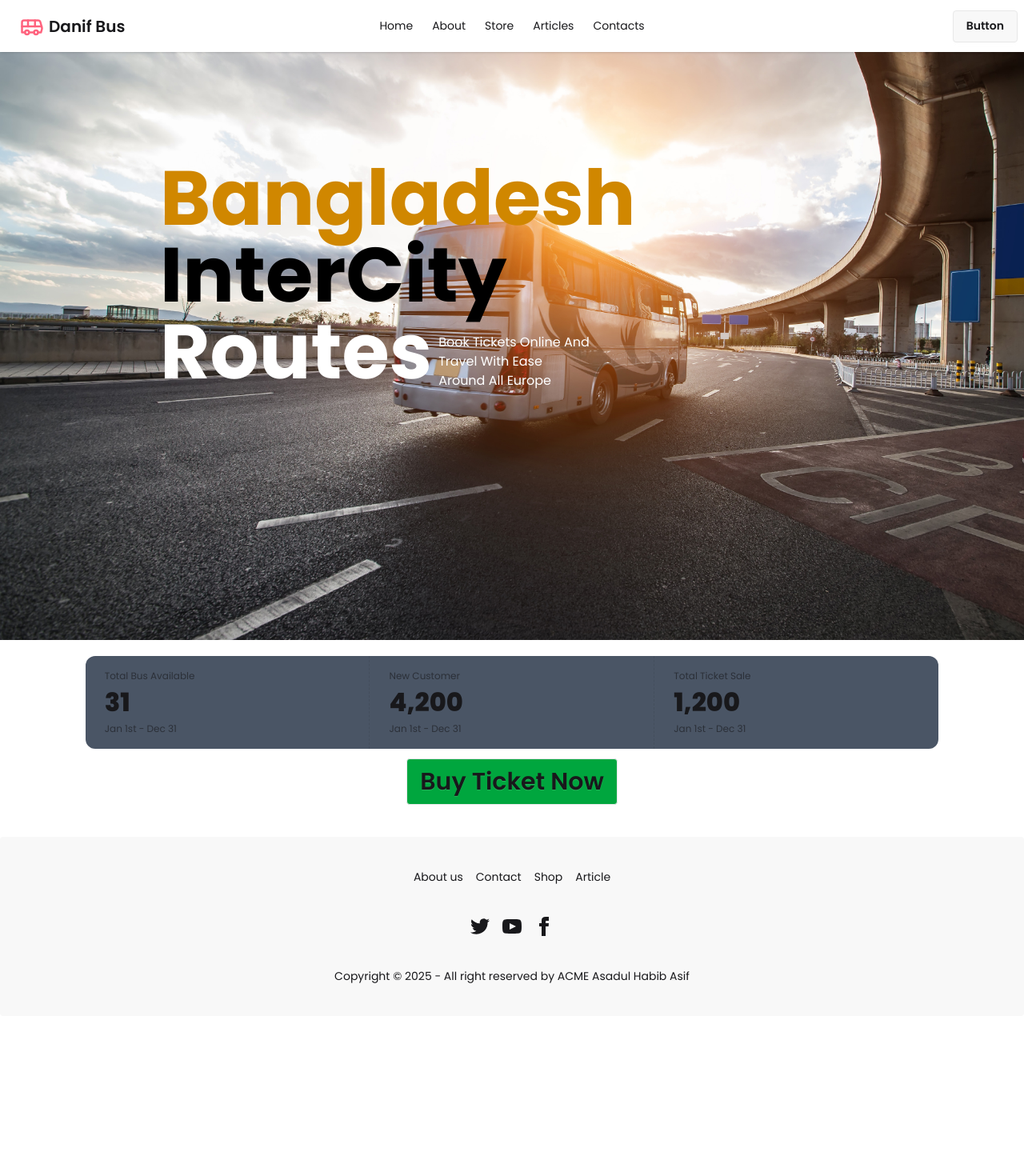
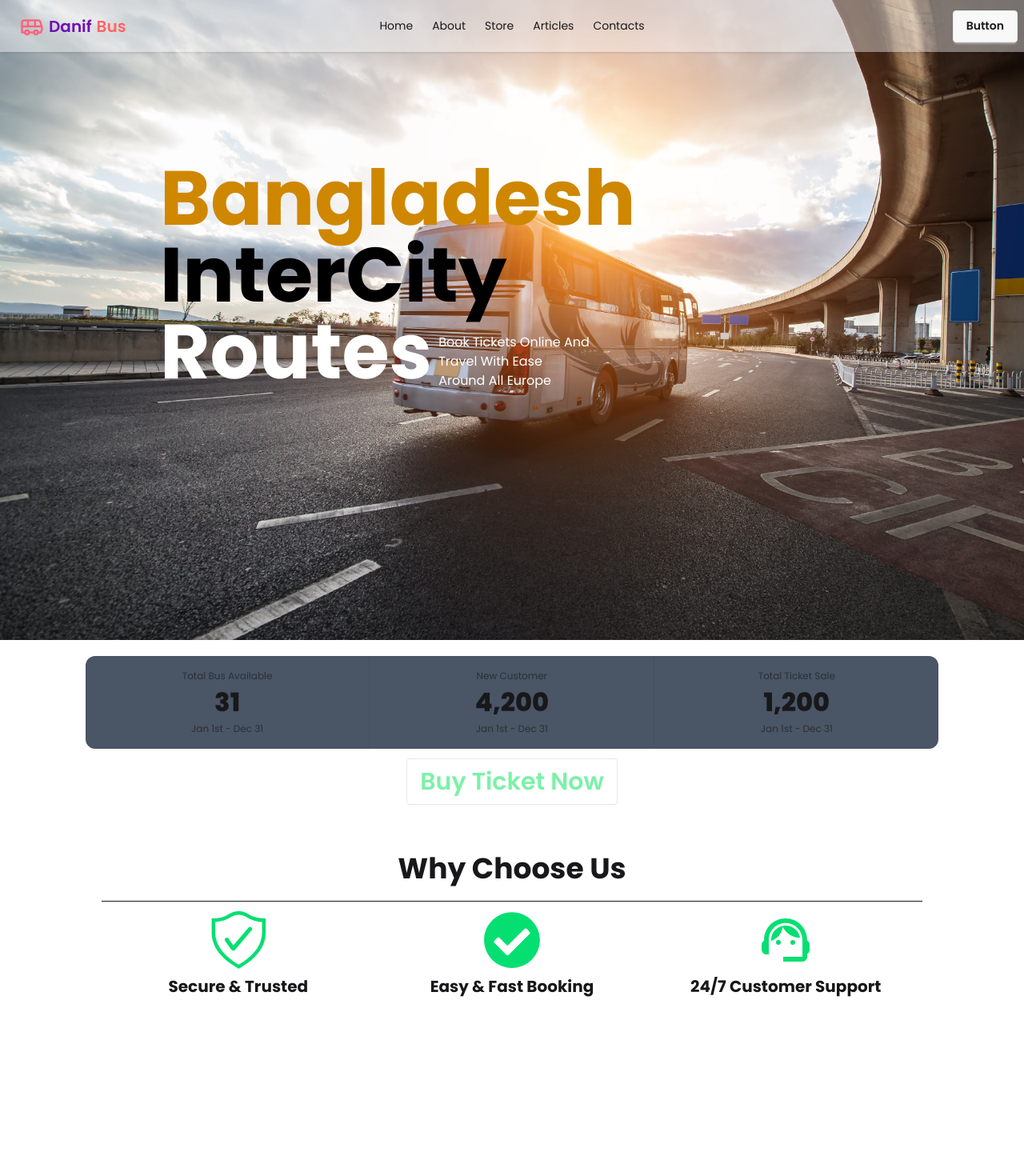
Before and after one commit to asadulhabibasif26/danif-bus-clint, a React (Vite) app: page / in a window 1280 px wide. Shown: the top 1470 px of the page at 80% size. Before the commit the page ends 1270 px from the top, so only its background shows below. Built offline with nearby package versions, Linux system fonts and the light colour scheme.

Commit message:
why choose  us section added

```diff
--- a/src/Home/Banner/Banner.jsx
+++ b/src/Home/Banner/Banner.jsx
@@ -29,7 +29,7 @@ const Banner = () => {
         </div>
       </div>
       <div className="mt-5">
-        <div className="md:flex shadow-2xl shadow-white mx-auto w-10/12 rounded-xl bg-gray-600">
+        <div className="md:flex shadow-2xl shadow-white mx-auto text-center  md:w-10/12 rounded-xl bg-gray-600">
           <div className="stat">
             <div className="stat-title">Total Bus Available</div>
             <div className="stat-value">31</div>
@@ -51,7 +51,7 @@ const Banner = () => {
       </div>
       <div className="mt-3 ">
         <NavLink className='w-full flex justify-center items-center'>
-          <button className="btn bg-green-600 hover:bg-base-100 text-3xl px-4 py-7">
+          <button className="btn bg-white/40 text-green-300 hover:bg-base-100 text-3xl px-4 py-7">
             Buy Ticket Now
           </button>
         </NavLink>
--- a/src/Home/Home/Home.jsx
+++ b/src/Home/Home/Home.jsx
@@ -1,11 +1,13 @@
 import React from 'react';
 import Banner from '../Banner/Banner';
+import WhyChooseUs from '../WhyChooseUs/WhyChooseUs';
 
 
 const Home = () => {
     return (
         <div>
            <Banner></Banner>
+           <WhyChooseUs></WhyChooseUs>
         </div>
     );
 };
--- /dev/null
+++ b/src/Home/WhyChooseUs/WhyChooseUs.jsx
@@ -0,0 +1,32 @@
+import React from 'react';
+import { FaCheckCircle } from 'react-icons/fa';
+import { MdOutlineSupportAgent } from 'react-icons/md';
+import { VscWorkspaceTrusted } from 'react-icons/vsc';
+
+const WhyChooseUs = () => {
+    return (
+        <div className='min-h-[500px] w-10/12 bg-white/10 mt-10 mx-auto rounded-xl px-5 py-5'>
+            <h2 className='text-center text-4xl font-bold pb-5'>Why Choose Us</h2>
+            <hr />
+            <div className='mt-3 grid lg:grid-cols-3 grid-cols-1'>
+                <div className='text-center'>
+                    <h2 className='flex justify-center text-7xl text-green-400 '><VscWorkspaceTrusted /></h2>
+                    <h2 className='mt-2 font-bold text-xl'>Secure & Trusted</h2>
+                    <p className='mt-2 text-[15px] text-white/80'>We ensure safe and secure transactions through reliable payment gateways and verified bus operators, giving you complete peace of mind while booking.</p>
+                </div>
+                <div className='text-center'>
+                    <h2 className='flex justify-center text-7xl text-green-400 '><FaCheckCircle /></h2>
+                    <h2 className='mt-2 font-bold text-xl'>Easy & Fast Booking</h2>
+                    <p className='mt-2 text-[15px] text-white/80'>Search routes, select seats, and confirm your ticket within minutes using our simple and user-friendly booking process.</p>
+                </div>
+                <div className='text-center'>
+                    <h2 className='flex justify-center text-7xl text-green-400 '><MdOutlineSupportAgent /></h2>
+                    <h2 className='mt-2 font-bold text-xl'>24/7 Customer Support</h2>
+                    <p className='mt-2 text-[15px] text-white/80'>Our dedicated support team is available around the clock to assist you with bookings, cancellations, and any travel-related queries.</p>
+                </div>
+            </div>
+        </div>
+    );
+};
+
+export default WhyChooseUs;
--- a/src/Shared/Navbar/Navbar.jsx
+++ b/src/Shared/Navbar/Navbar.jsx
@@ -14,7 +14,7 @@ const Navbar = () => {
 
   return (
     <div>
-      <div className="navbar fixed top-0 left-0 z-50 bg-base-100 shadow-sm">
+      <div className="navbar fixed top-0 left-0 z-50 bg-white/40 shadow-sm">
         <div className="navbar-start">
           <div className="dropdown">
             <div tabIndex={0} role="button" className="btn btn-ghost lg:hidden">
@@ -41,7 +41,7 @@ const Navbar = () => {
               {links}
             </ul>
           </div>
-          <Link to='/' className="btn btn-ghost text-xl"><LuBus className="text-rose-400 text-3xl"/> Danif Bus</Link>
+          <Link to='/' className="btn btn-ghost text-xl"><LuBus className="text-rose-400 text-3xl"/> <span className="text-purple-800">Danif</span><span className="text-red-400">Bus</span></Link>
         </div>
         <div className="navbar-center hidden lg:flex">
           <ul className="menu menu-horizontal px-1">
```
